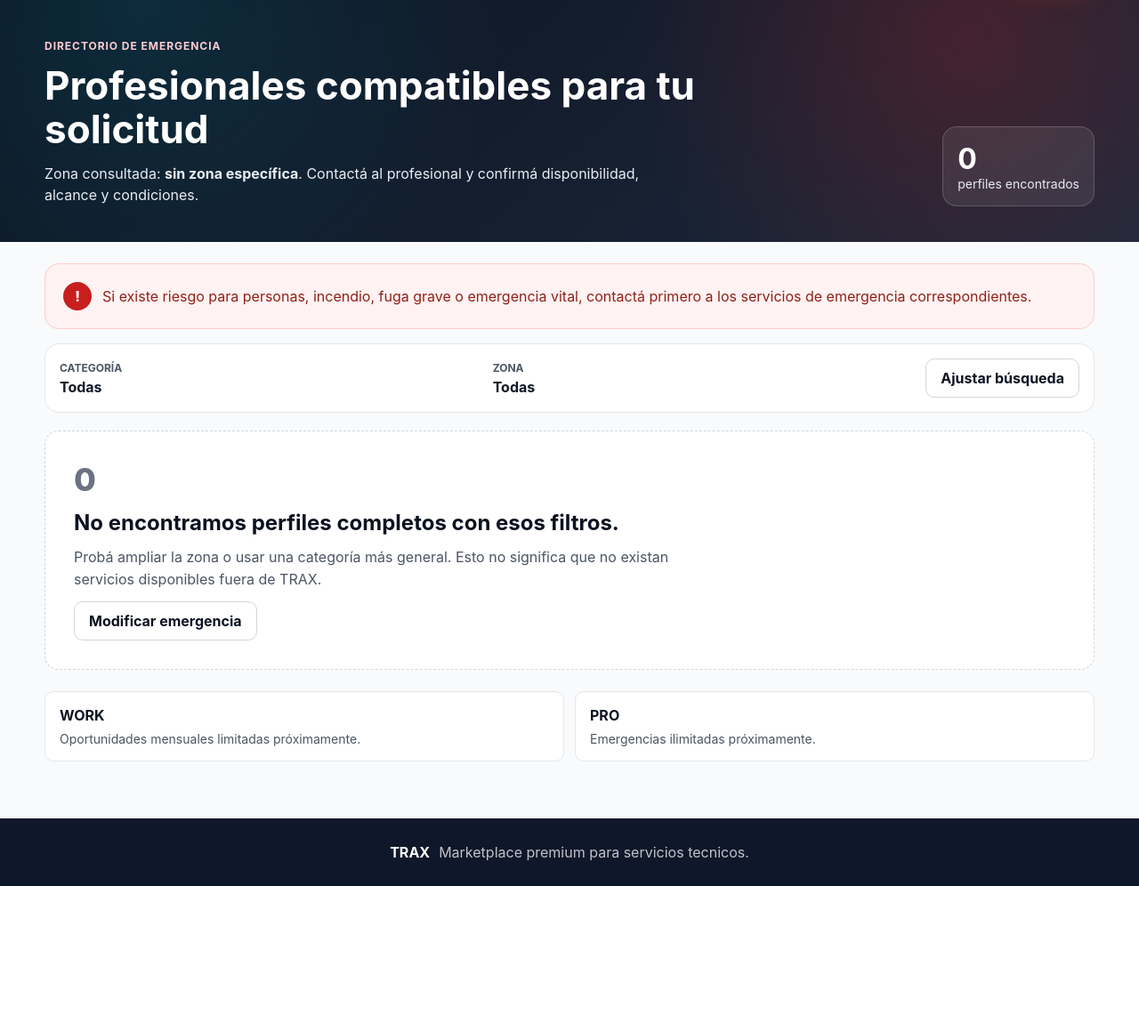
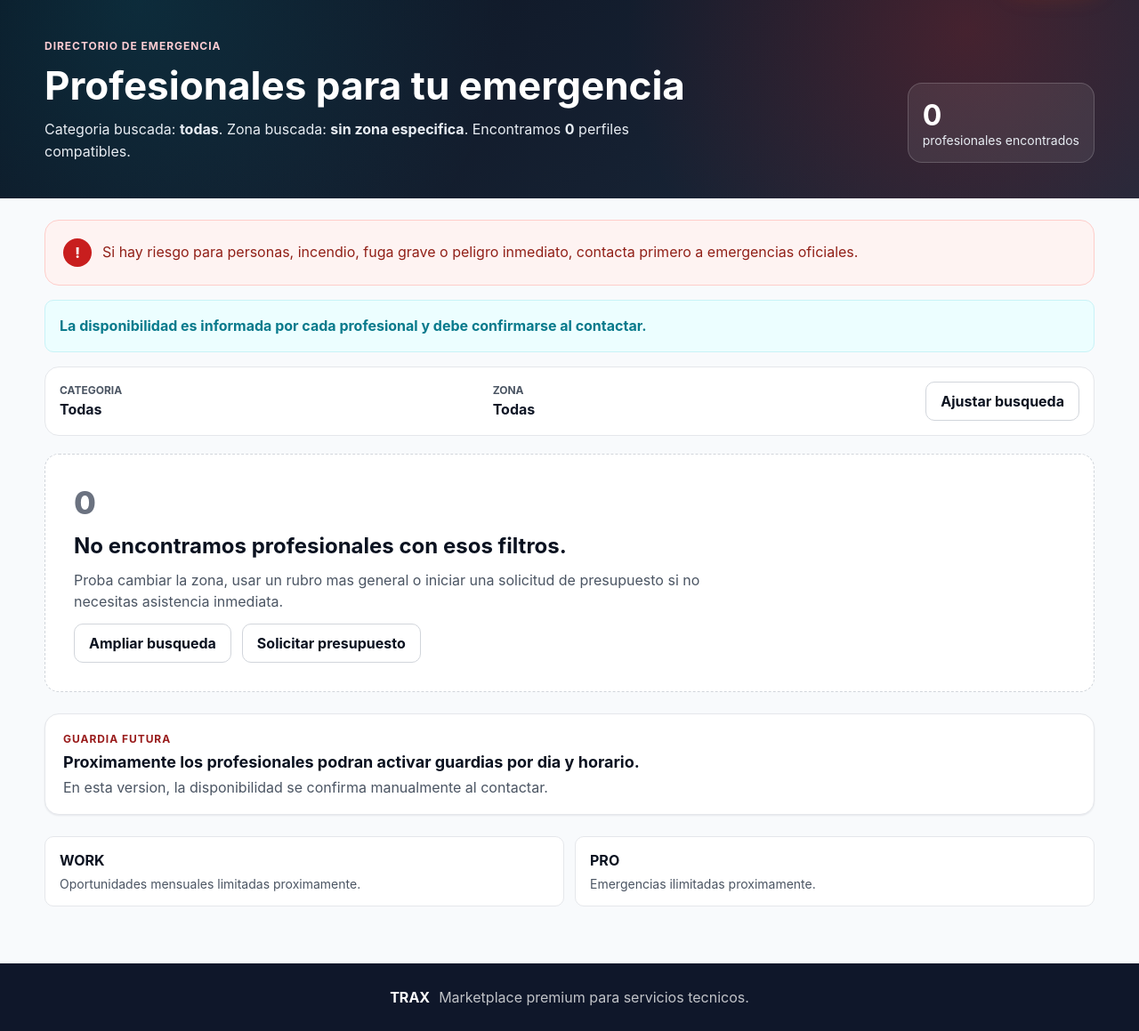
Before and after one commit to cristhian-star/TRAX-PLATFORM, a Flask app: page /emergencias/directorio in a window 1280 px wide. Shown: the part 76-1235 px from the top of the page at 89% size. Before the commit the page ends 1072 px from the top, so only its background shows below. Run offline with Flask 3, Linux system fonts and the light colour scheme.

Commit message:
feat: improve emergency directory UX v2

```diff
--- a/app/routes/operation_routes.py
+++ b/app/routes/operation_routes.py
@@ -87,6 +87,7 @@ def _get_emergency_professional_data(professional):
     is_pro = has_pro_access(user_id) if user_id else False
     is_verified = has_approved_verification(user_id) if user_id else False
     reviews = get_professional_reviews(professional.id)
+    average_rating = get_professional_average_rating(professional.id)
 
     return {
         "professional": professional,
@@ -96,18 +97,23 @@ def _get_emergency_professional_data(professional):
             "verified": is_verified,
         },
         "rating": {
-            "average": get_professional_average_rating(professional.id),
+            "average": average_rating,
             "count": len(reviews),
         },
         "phone": {
             "whatsapp": phone_digits or None,
             "call": f"+{phone_digits}" if phone_digits else None,
         },
-        "priority": (
-            2 if is_pro and is_verified
-            else 1 if is_pro or is_verified
-            else 0
-        ),
+        "availability": {
+            "primary": "Disponible segun perfil",
+            "secondary": "Guardia no configurada",
+            "priority": "Prioridad PRO" if is_pro else None,
+        },
+        "sort": {
+            "pro": 1 if is_pro else 0,
+            "verified": 1 if is_verified else 0,
+            "rating": average_rating or 0,
+        },
     }
 
 
@@ -667,7 +673,12 @@ def directorio_emergencias():
     professionals = search_emergency_professionals(categoria, zona)
     professional_rows = sorted(
         (_get_emergency_professional_data(professional) for professional in professionals),
-        key=lambda row: (-row["priority"], row["professional"].nombre.casefold()),
+        key=lambda row: (
+            -row["sort"]["pro"],
+            -row["sort"]["verified"],
+            -row["sort"]["rating"],
+            row["professional"].nombre.casefold(),
+        ),
     )
 
     return render_template(
--- a/app/static/css/emergency-directory-v1.css
+++ b/app/static/css/emergency-directory-v1.css
@@ -229,6 +242,17 @@
     font-weight: var(--trax-font-weight-semibold);
 }
 
+.emergency-directory__availability-note {
+    margin: 0 0 var(--trax-space-4);
+    padding: var(--trax-space-4);
+    color: var(--trax-cyan-700);
+    border: 1px solid var(--trax-cyan-100);
+    border-radius: var(--trax-radius-md);
+    background: var(--trax-cyan-50);
+    font-weight: var(--trax-font-weight-semibold);
+    line-height: var(--trax-line-height-body);
+}
+
 .emergency-directory__toolbar {
     display: grid;
     gap: var(--trax-space-3);
@@ -265,6 +289,21 @@
     font-weight: var(--trax-font-weight-bold);
 }
 
+.emergency-empty__actions {
+    display: flex;
+    flex-wrap: wrap;
+    gap: var(--trax-space-3);
+    width: 100%;
+}
+
+.emergency-empty__actions a {
+    width: 100%;
+    max-width: 100%;
+    min-width: 0;
+    box-sizing: border-box;
+    text-align: center;
+}
+
 .emergency-card {
     display: grid;
     gap: var(--trax-space-4);
@@ -465,6 +527,35 @@
     margin: 0;
     color: var(--trax-color-text-muted);
     line-height: var(--trax-line-height-body);
+}
+
+.emergency-guard-note {
+    display: grid;
+    gap: var(--trax-space-2);
+    margin-top: var(--trax-space-6);
+    padding: var(--trax-space-5);
+    border: 1px solid var(--trax-color-border-subtle);
+    border-radius: var(--trax-radius-lg);
+    background: var(--trax-color-surface);
+    box-shadow: var(--trax-shadow-sm);
+}
+
+.emergency-guard-note span {
+    color: var(--trax-emergency-700);
+    font-size: var(--trax-font-size-12);
+    font-weight: var(--trax-font-weight-bold);
+    letter-spacing: 0.08em;
+    text-transform: uppercase;
+}
+
+.emergency-guard-note strong {
+    color: var(--trax-color-brand-strong);
+    font-size: var(--trax-font-size-18);
+}
+
+.emergency-guard-note p {
+    margin: 0;
+    color: var(--trax-color-text-muted);
 }
 
 .emergency-membership-note {
@@ -539,6 +630,10 @@
         grid-column: auto;
     }
 
+    .emergency-empty__actions a {
+        width: auto;
+    }
+
     .emergency-membership-note {
         grid-template-columns: repeat(2, minmax(0, 1fr));
     }
--- a/app/templates/directorio_emergencias.html
+++ b/app/templates/directorio_emergencias.html
@@ -10,15 +10,16 @@
         <div class="shell emergency-directory__hero-layout">
             <div>
                 <span>Directorio de emergencia</span>
-                <h1>Profesionales compatibles para {{ categoria or "tu solicitud" }}</h1>
+                <h1>Profesionales para {{ categoria or "tu emergencia" }}</h1>
                 <p>
-                    Zona consultada: <strong>{{ zona or "sin zona específica" }}</strong>.
-                    Contactá al profesional y confirmá disponibilidad, alcance y condiciones.
+                    Categoria buscada: <strong>{{ categoria or "todas" }}</strong>.
+                    Zona buscada: <strong>{{ zona or "sin zona especifica" }}</strong>.
+                    Encontramos <strong>{{ professional_rows|length }}</strong> perfiles compatibles.
                 </p>
             </div>
             <div class="emergency-directory__count">
                 <strong>{{ professional_rows|length }}</strong>
-                <span>perfiles encontrados</span>
+                <span>profesionales encontrados</span>
             </div>
         </div>
     </section>
@@ -27,24 +28,28 @@
         <div class="emergency-legal emergency-legal--directory">
             <span aria-hidden="true">!</span>
             <p>
-                Si existe riesgo para personas, incendio, fuga grave o emergencia vital,
-                contactá primero a los servicios de emergencia correspondientes.
+                Si hay riesgo para personas, incendio, fuga grave o peligro inmediato,
+                contacta primero a emergencias oficiales.
             </p>
         </div>
 
+        <p class="emergency-directory__availability-note">
+            La disponibilidad es informada por cada profesional y debe confirmarse al contactar.
+        </p>
+
         {% if request_created %}
             <p class="emergency-directory__notice">
-                Solicitud registrada. Ahora podés contactar profesionales compatibles.
+                Solicitud registrada. Ahora podes contactar profesionales compatibles.
             </p>
         {% elif anonymous_search %}
             <p class="emergency-directory__notice">
-                Búsqueda preparada. Como visitante no se guardó una solicitud en TRAX.
+                Busqueda preparada. Como visitante no se guardo una solicitud en TRAX.
             </p>
         {% endif %}
 
         <div class="emergency-directory__toolbar">
             <div>
-                <span>Categoría</span>
+                <span>Categoria</span>
                 <strong>{{ categoria or "Todas" }}</strong>
             </div>
             <div>
@@ -52,7 +57,7 @@
                 <strong>{{ zona or "Todas" }}</strong>
             </div>
             <a href="/emergencias/nueva?categoria={{ categoria|urlencode }}&zona={{ zona|urlencode }}">
-                Ajustar búsqueda
+                Ajustar busqueda
             </a>
         </div>
 
@@ -69,25 +74,36 @@
         {% else %}
             <section class="emergency-empty">
                 <span aria-hidden="true">0</span>
-                <h2>No encontramos perfiles completos con esos filtros.</h2>
+                <h2>No encontramos profesionales con esos filtros.</h2>
                 <p>
-                    Probá ampliar la zona o usar una categoría más general. Esto no significa
-                    que no existan servicios disponibles fuera de TRAX.
+                    Proba cambiar la zona, usar un rubro mas general o iniciar una solicitud de presupuesto
+                    si no necesitas asistencia inmediata.
                 </p>
-                <a href="/emergencias/nueva?categoria={{ categoria|urlencode }}&zona={{ zona|urlencode }}">
-                    Modificar emergencia
-                </a>
+                <div class="emergency-empty__actions">
+                    <a href="/emergencias/nueva?categoria={{ categoria|urlencode }}&zona={{ zona|urlencode }}">
+                        Ampliar busqueda
+                    </a>
+                    <a href="/presupuestos/nuevo?categoria={{ categoria|urlencode }}&zona={{ zona|urlencode }}">
+                        Solicitar presupuesto
+                    </a>
+                </div>
             </section>
         {% endif %}
 
-        <section class="emergency-membership-note" aria-label="Información de membresías">
+        <section class="emergency-guard-note" aria-label="Guardias futuras">
+            <span>Guardia futura</span>
+            <strong>Proximamente los profesionales podran activar guardias por dia y horario.</strong>
+            <p>En esta version, la disponibilidad se confirma manualmente al contactar.</p>
+        </section>
+
+        <section class="emergency-membership-note" aria-label="Informacion de membresias">
             <article>
                 <strong>WORK</strong>
-                <p>Oportunidades mensuales limitadas próximamente.</p>
+                <p>Oportunidades mensuales limitadas proximamente.</p>
             </article>
             <article>
                 <strong>PRO</strong>
-                <p>Emergencias ilimitadas próximamente.</p>
+                <p>Emergencias ilimitadas proximamente.</p>
             </article>
         </section>
     </section>
```
Also changed, not shown: other parts of app/static/css/emergency-directory-v1.css (+37 -1 lines), app/templates/components/_emergency_professional_card.html (+12 -6 lines), app/templates/nueva_emergencia.html (+17 -16 lines).
